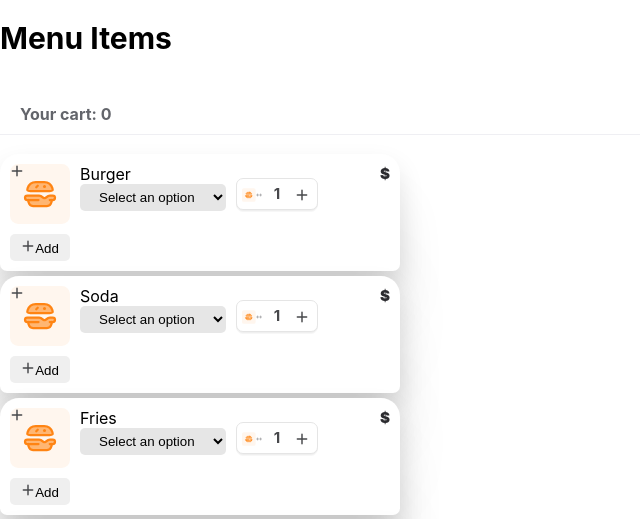
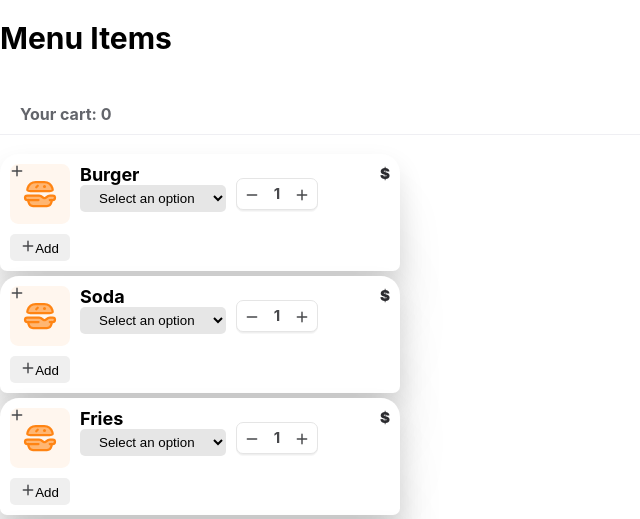
Before and after one commit to effiehayz/food-app-opal, a React (Create React App) app: page / in a window 1280 px wide. Shown: the top 519 px of the page, without its empty margins (0-640 px from the left). Built offline with nearby package versions, Linux system fonts and the light colour scheme.

Commit message:
made text and decrease button more visible

```diff
--- a/src/App.css
+++ b/src/App.css
@@ -250,3 +250,8 @@ button {
 .purchase-details {
   text-align: center;
 }
+
+.product-name {
+  font-weight: bold;
+  font-size: 18px;
+}
--- a/src/components/MenuEntry.tsx
+++ b/src/components/MenuEntry.tsx
@@ -129,7 +129,7 @@ const MenuEntry = ({ menuItem, addItemToCart, cart }: MenuEntryProps) => {
         </svg>
       </svg>
       <div>
-        <label htmlFor={`select-${menuItem.item}`}>
+        <label className="product-name" htmlFor={`select-${menuItem.item}`}>
           {menuItem.item}
           <select
             data-testid="select"
@@ -161,50 +161,6 @@ const MenuEntry = ({ menuItem, addItemToCart, cart }: MenuEntryProps) => {
         >
           <svg
             fill="none"
-            viewBox="0 0 60 60"
-            height="60"
-            width="60"
-            xmlns="http://www.w3.org/2000/svg"
-            aria-hidden="true"
-          >
-            <rect fill="#FFF6EE" rx="8.25" height="60" width="60"></rect>
-            <path
-              strokeLinejoin="round"
-              strokeLinecap="round"
-              strokeWidth="2.25"
-              stroke="#FF8413"
-              fill="#FFB672"
-              d="M34.2812 18H25.7189C21.9755 18 18.7931 20.5252 17.6294 24.0434C17.2463 25.2017 17.0547 25.7808 17.536 26.3904C18.0172 27 18.8007 27 20.3675 27H39.6325C41.1993 27 41.9827 27 42.4639 26.3904C42.9453 25.7808 42.7538 25.2017 42.3707 24.0434C41.207 20.5252 38.0246 18 34.2812 18Z"
-            ></path>
-            <path
-              fill="#FFB672"
-              d="M18 36H17.25C16.0074 36 15 34.9926 15 33.75C15 32.5074 16.0074 31.5 17.25 31.5H29.0916C29.6839 31.5 30.263 31.6754 30.7557 32.0039L33.668 33.9453C34.1718 34.2812 34.8282 34.2812 35.332 33.9453L38.2443 32.0039C38.7371 31.6754 39.3161 31.5 39.9084 31.5H42.75C43.9926 31.5 45 32.5074 45 33.75C45 34.9926 43.9926 36 42.75 36H42M18 36L18.6479 38.5914C19.1487 40.5947 20.9486 42 23.0135 42H36.9865C39.0514 42 40.8513 40.5947 41.3521 38.5914L42 36M18 36H28.5ZM42 36H39.75Z"
-            ></path>
-            <path
-              strokeLinejoin="round"
-              strokeLinecap="round"
-              strokeWidth="2.25"
-              stroke="#FF8413"
-              d="M18 36H17.25C16.0074 36 15 34.9926 15 33.75C15 32.5074 16.0074 31.5 17.25 31.5H29.0916C29.6839 31.5 30.263 31.6754 30.7557 32.0039L33.668 33.9453C34.1718 34.2812 34.8282 34.2812 35.332 33.9453L38.2443 32.0039C38.7371 31.6754 39.3161 31.5 39.9084 31.5H42.75C43.9926 31.5 45 32.5074 45 33.75C45 34.9926 43.9926 36 42.75 36H42M18 36L18.6479 38.5914C19.1487 40.5947 20.9486 42 23.0135 42H36.9865C39.0514 42 40.8513 40.5947 41.3521 38.5914L42 36M18 36H28.5M42 36H39.75"
-            ></path>
-            <path
-              strokeLinejoin="round"
-              strokeLinecap="round"
-              strokeWidth="3"
-              stroke="#FF8413"
-              d="M34.512 22.5H34.4982"
-            ></path>
-            <path
-              strokeLinejoin="round"
-              strokeLinecap="round"
-              strokeWidth="2.25"
-              stroke="#FF8413"
-              d="M27.75 21.75L26.25 23.25"
-            ></path>
-          </svg>
-
-          <svg
-            fill="none"
             viewBox="0 0 24 24"
             height="14"
             width="14"
@@ -215,23 +171,7 @@ const MenuEntry = ({ menuItem, addItemToCart, cart }: MenuEntryProps) => {
               strokeLinecap="round"
               strokeWidth="2.5"
               stroke="#47484b"
-              d="M12 4V20M20 12H4"
-            ></path>
-          </svg>
-
-          <svg
-            fill="none"
-            viewBox="0 0 24 24"
-            height="14"
-            width="14"
-            xmlns="http://www.w3.org/2000/svg"
-          >
-            <path
-              strokeLinejoin="round"
-              strokeLinecap="round"
-              strokeWidth="2.5"
-              stroke="#47484b"
-              d="M12 4V20M20 12H4"
+              d="M20 12L4 12"
             ></path>
           </svg>
         </button>
```
